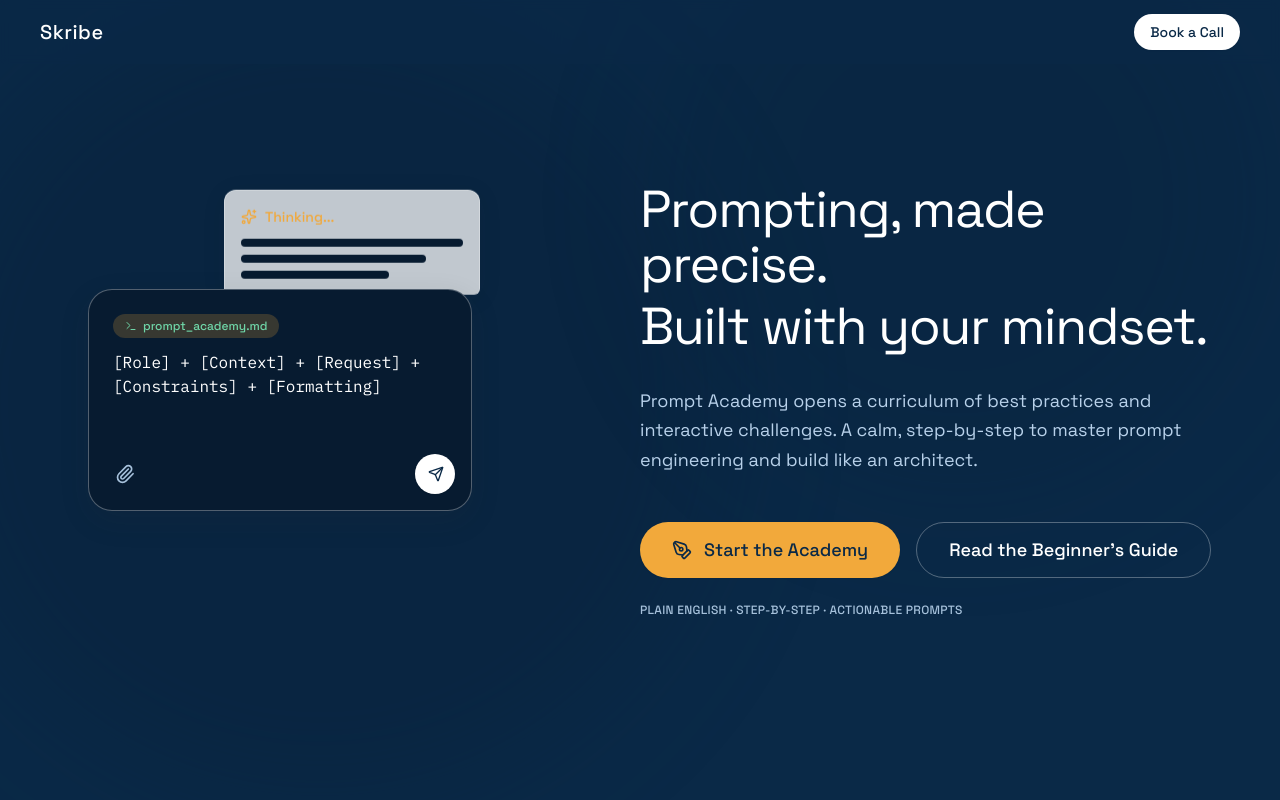
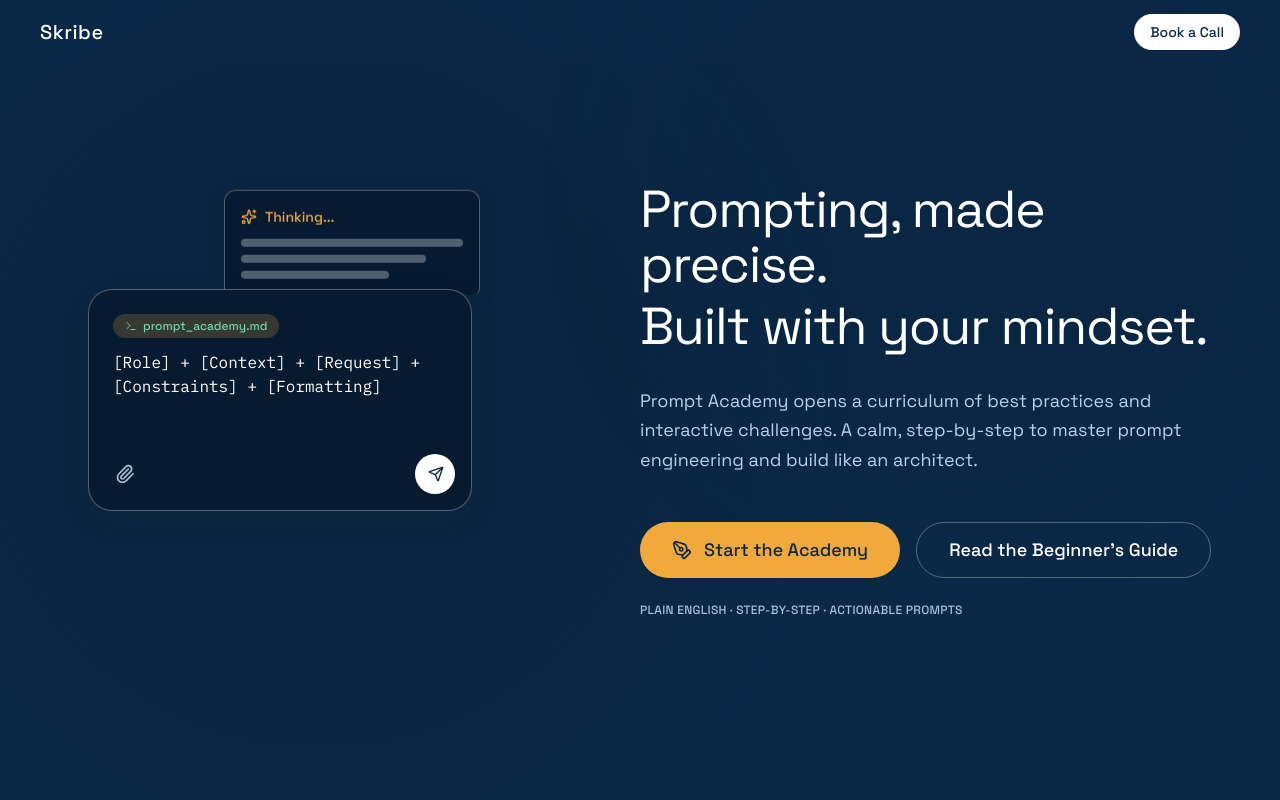
Before and after one commit to HenriquesPontes/Prompt-Academy, a Next.js app: page / in a window 1280 px wide. Shown: the top 800 px of the page. Built offline with nearby package versions, Linux system fonts and the light colour scheme.

Commit message:
Fix 'Thinking...' floating card visibility

```diff
--- a/app/page.tsx
+++ b/app/page.tsx
@@ -71,16 +71,16 @@
                  opacity: { duration: 0.8, delay: 0.3 },
                  scale: { duration: 0.8, delay: 0.3 }
                }}
-               className="absolute top-10 right-4 sm:right-10 w-64 bg-white/75 backdrop-blur-xl rounded-t-xl rounded-b-md border border-hairline border-b-0 shadow-modal p-4 z-10"
+               className="absolute top-10 right-4 sm:right-10 w-64 bg-chrome-bg/90 backdrop-blur-xl rounded-t-xl rounded-b-md border border-hairline border-b-0 shadow-modal p-4 z-10"
              >
                 <div className="flex items-center gap-2 mb-3 text-accent text-sm font-medium">
                   <Sparkles className="w-4 h-4" />
                   Thinking...
                 </div>
                 <div className="space-y-2">
-                  <div className="h-2 bg-chrome-bg rounded-full w-full"></div>
-                  <div className="h-2 bg-chrome-bg rounded-full w-5/6"></div>
-                  <div className="h-2 bg-chrome-bg rounded-full w-4/6"></div>
+                  <div className="h-2 bg-hairline rounded-full w-full"></div>
+                  <div className="h-2 bg-hairline rounded-full w-5/6"></div>
+                  <div className="h-2 bg-hairline rounded-full w-4/6"></div>
                 </div>
              </motion.div>
 
```
